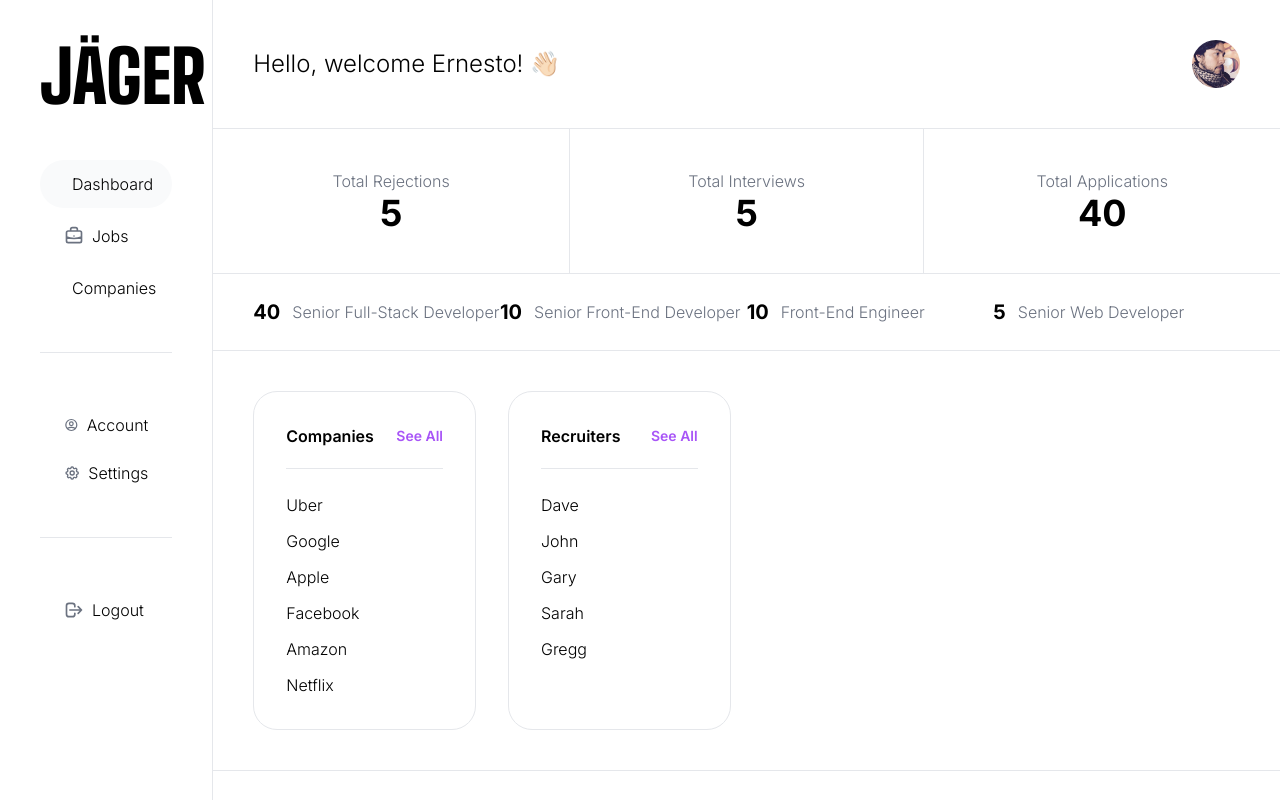
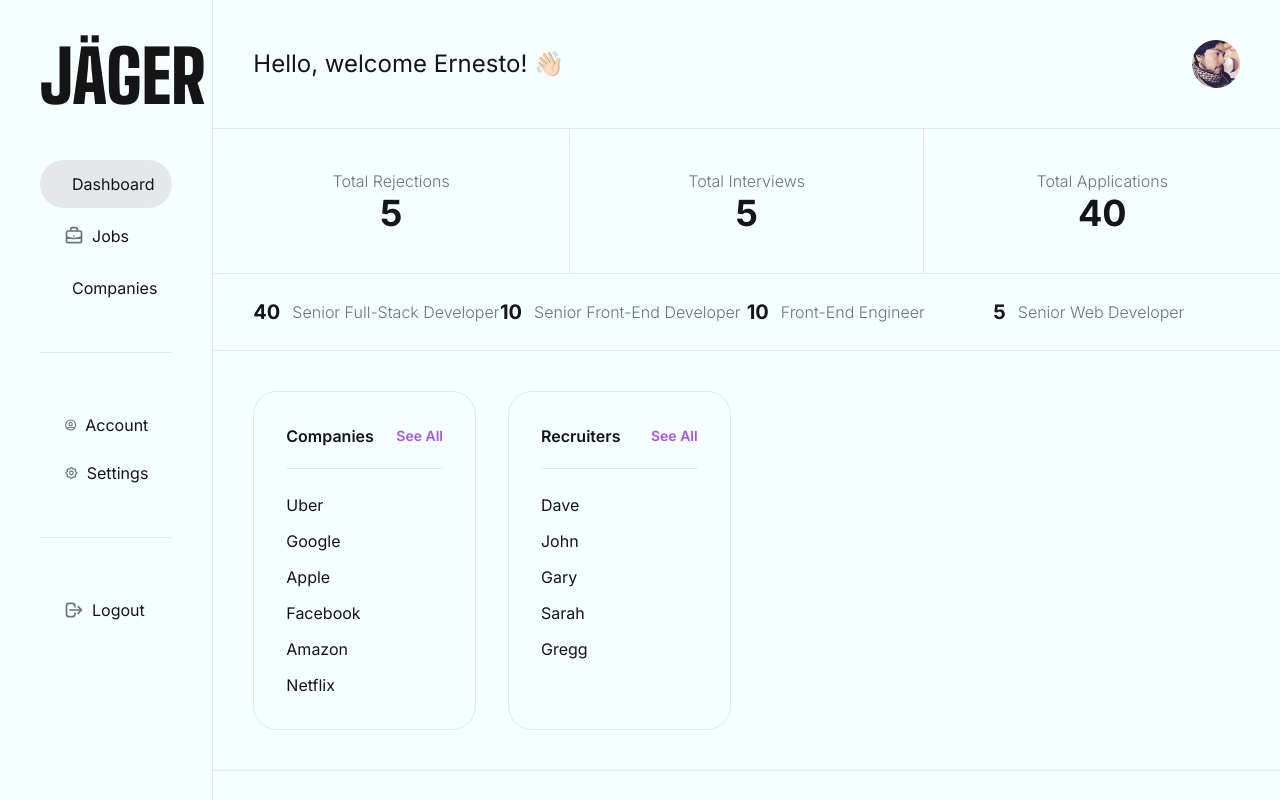
Before and after one commit to ernstoarllano/jager, a Next.js app: page / in a window 1280 px wide. Built offline with nearby package versions, Linux system fonts and the light colour scheme.

Commit message:
updating styling

```diff
--- a/components/Nav.tsx
+++ b/components/Nav.tsx
@@ -13,28 +13,19 @@ const Nav = () => {
       <nav className="pb-10 border-b border-solid border-gray-200">
         <ul className="space-y-1">
           <li>
-            <a
-              className="inline-flex items-center w-full px-6 py-3 bg-gray-50 rounded-full space-x-2"
-              href="#"
-            >
+            <a className="nav-item is-active" href="#">
               <TemplateIcon className="w-5 h-5 stroke-purple-500" />
               <span>Dashboard</span>
             </a>
           </li>
           <li>
-            <a
-              className="inline-flex items-center w-full px-6 py-3 bg-transparent rounded-full space-x-2"
-              href="#"
-            >
+            <a className="nav-item" href="#">
               <BriefcaseIcon className="w-5 h-5 stroke-gray-500" />
               <span>Jobs</span>
             </a>
           </li>
           <li>
-            <a
-              className="inline-flex items-center w-full px-6 py-3 bg-transparent rounded-full space-x-2"
-              href="#"
-            >
+            <a className="nav-item" href="#">
               <OfficeBuildingIcon className="w-5 h-5 stroke-gray-500" />
               <span>Companies</span>
             </a>
@@ -44,19 +35,13 @@ const Nav = () => {
       <nav className="pb-10 border-b border-solid border-gray-200">
         <ul>
           <li>
-            <a
-              className="inline-flex items-center w-full px-6 py-3 bg-transparent rounded-full space-x-2"
-              href="#"
-            >
+            <a className="nav-item" href="#">
               <UserCircleIcon className="w-5 h-5 stroke-gray-500" />
               <span>Account</span>
             </a>
           </li>
           <li>
-            <a
-              className="inline-flex items-center w-full px-6 py-3 bg-transparent rounded-full space-x-2"
-              href="#"
-            >
+            <a className="nav-item" href="#">
               <CogIcon className="w-5 h-5 stroke-gray-500" />
               <span>Settings</span>
             </a>
@@ -66,10 +51,7 @@ const Nav = () => {
       <nav>
         <ul>
           <li>
-            <a
-              className="inline-flex items-center w-full px-6 py-3 bg-transparent rounded-full space-x-2"
-              href="#"
-            >
+            <a className="nav-item" href="#">
               <LogoutIcon className="w-5 h-5 stroke-gray-500" />
               <span>Logout</span>
             </a>
--- a/pages/_app.tsx
+++ b/pages/_app.tsx
@@ -1,5 +1,6 @@
 import '@fontsource/big-shoulders-display/900.css'
 import '@fontsource/inter/300.css'
+import '@fontsource/inter/400.css'
 import '@fontsource/inter/600.css'
 import '@fontsource/inter/700.css'
 import type { AppProps } from 'next/app'
--- a/styles/globals.css
+++ b/styles/globals.css
@@ -4,7 +4,17 @@
 
 @layer base {
   body {
-    @apply font-inter text-render-legibility;
+    @apply font-inter font-normal text-night text-render-legibility bg-day;
+  }
+}
+
+@layer components {
+  .nav-item {
+    @apply inline-flex items-center w-full px-6 py-3 rounded-full space-x-2;
+  }
+
+  .nav-item.is-active {
+    @apply bg-gray-200;
   }
 }
 
--- a/tailwind.config.js
+++ b/tailwind.config.js
@@ -1,15 +1,21 @@
 /** @type {import('tailwindcss').Config} */
 module.exports = {
   content: [
-    "./pages/**/*.{js,ts,jsx,tsx}",
-    "./components/**/*.{js,ts,jsx,tsx}",
+    './pages/**/*.{js,ts,jsx,tsx}',
+    './components/**/*.{js,ts,jsx,tsx}',
   ],
   theme: {
     extend: {
       fontFamily: {
-        inter: ["Inter", "sans-serif"],
-        shoulders: ["Big Shoulders Display", "sans-serif"],
+        inter: ['Inter', 'sans-serif'],
+        shoulders: ['Big Shoulders Display', 'sans-serif'],
       },
+      colors: {
+        night: '#151515',
+        dusk: '#202022',
+        day: '#f5ffff',
+        dawn: '#949495',
+      }
     },
   },
   plugins: [],
```
